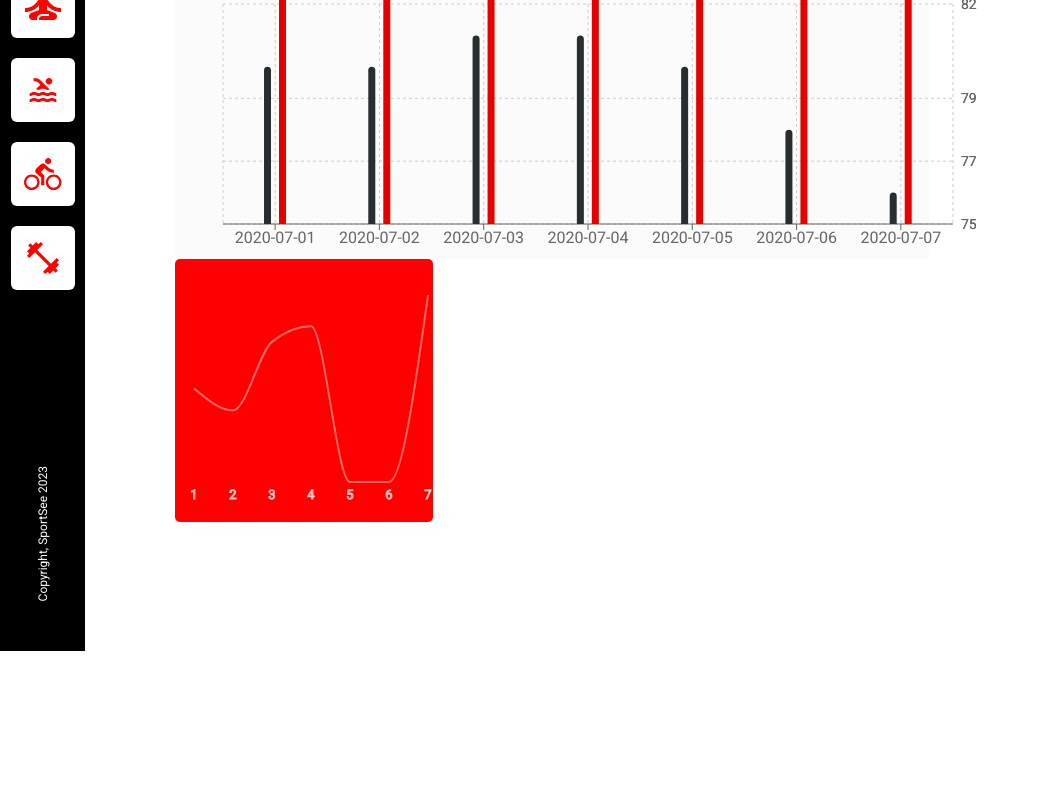
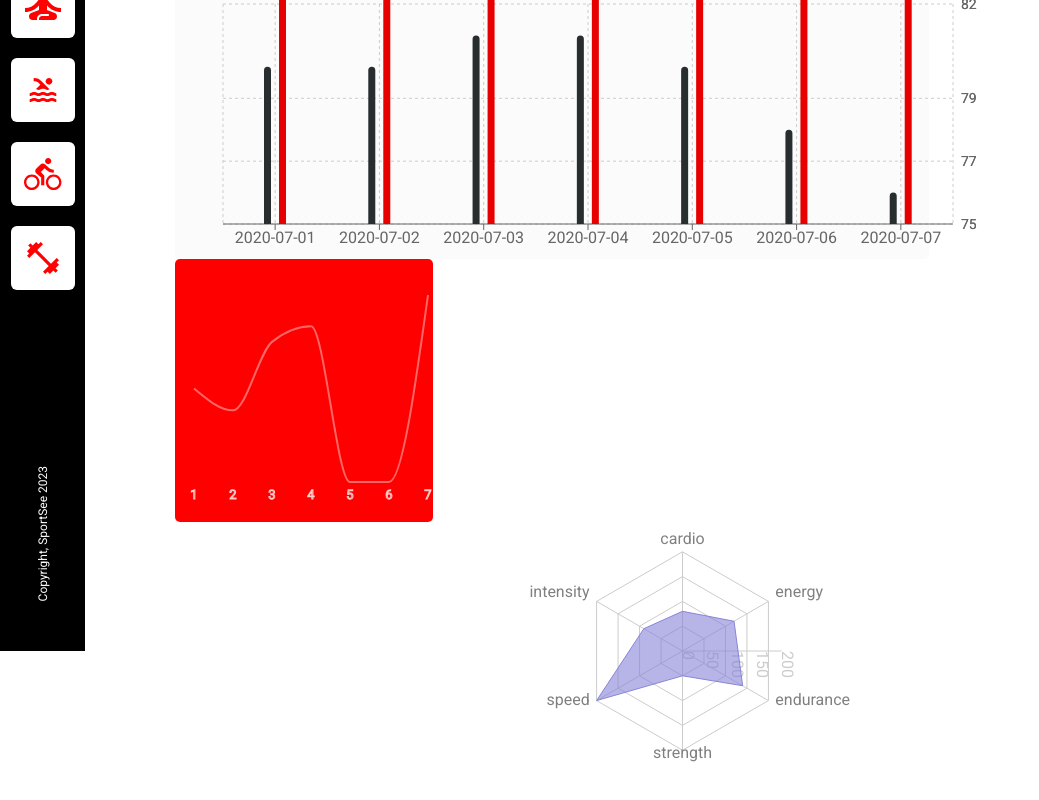
Before and after one commit to ChimdaProjects/SportSee, a React (Create React App) app: page /user/12 in a window 1280 px wide. Shown: the part 362-1162 px from the top of the page, without its empty margins (0-1039 px from the left). Before the commit the page ends 1013 px from the top, so only its background shows below. Built offline with nearby package versions, Linux system fonts and the light colour scheme.

Commit message:
radar chart activity component static

```diff
--- /dev/null
+++ b/src/components/RadarChartActivity/RadarChartActivity.jsx
@@ -0,0 +1,49 @@
+import "./radarChartActivity.scss";
+
+import { Radar, RadarChart, PolarGrid, PolarAngleAxis, PolarRadiusAxis, ResponsiveContainer } from 'recharts';
+
+
+const data = [
+    {
+        kind: "cardio",
+        value: 80
+    },
+    {
+        kind: "energy",
+        value: 120
+    },
+    {
+        kind: "endurance",
+        value: 140
+    },
+    {
+        kind: "strength",
+        value: 50
+    },
+    {
+        kind: "speed",
+        value: 200
+    },
+    {
+        kind: "intensity",
+        value: 90
+    }
+
+]
+const RadarChartActivity = () => {
+
+    return (
+        <div className="graph-radar-activity">
+            <ResponsiveContainer width={"100%"} height={258}>
+                <RadarChart cx="50%" cy="50%" outerRadius="80%" data={data}>
+                    <PolarGrid />
+                    <PolarAngleAxis dataKey="kind" />
+                    <PolarRadiusAxis />
+                    <Radar  dataKey="value" stroke="#8884d8" fill="#8884d8" fillOpacity={0.6} />
+                </RadarChart>
+      </ResponsiveContainer>
+        </div>
+    )
+}
+
+export default RadarChartActivity;
--- a/src/pages/Dashboard.jsx
+++ b/src/pages/Dashboard.jsx
@@ -3,6 +3,7 @@ import ActivityGraph from "../components/ActivityGraph/ActivityGraph";
 import LineChartSession from "../components/LineChartSession/LineChartSession";
 import NavBar from "../components/NavBar/NavBar";
 import NavBarLeft from "../components/NavBarLeft/NavBarLeft";
+import RadarChartActivity from "../components/RadarChartActivity/RadarChartActivity";
 import User from "../components/User/User";
 
 import "./dashboard.scss"
@@ -17,7 +18,11 @@ const Dashboard = () => {
                     <User />
                     <div className="dashboard-main-content-graph">
                         <ActivityGraph />
-                        <LineChartSession />
+                        <div>
+                            <LineChartSession />
+                            <RadarChartActivity />
+                        </div>
+
                     </div>
 
                 </div>
```
Also changed, not shown: src/components/RadarChartActivity/radarChartActivity.scss (added).
